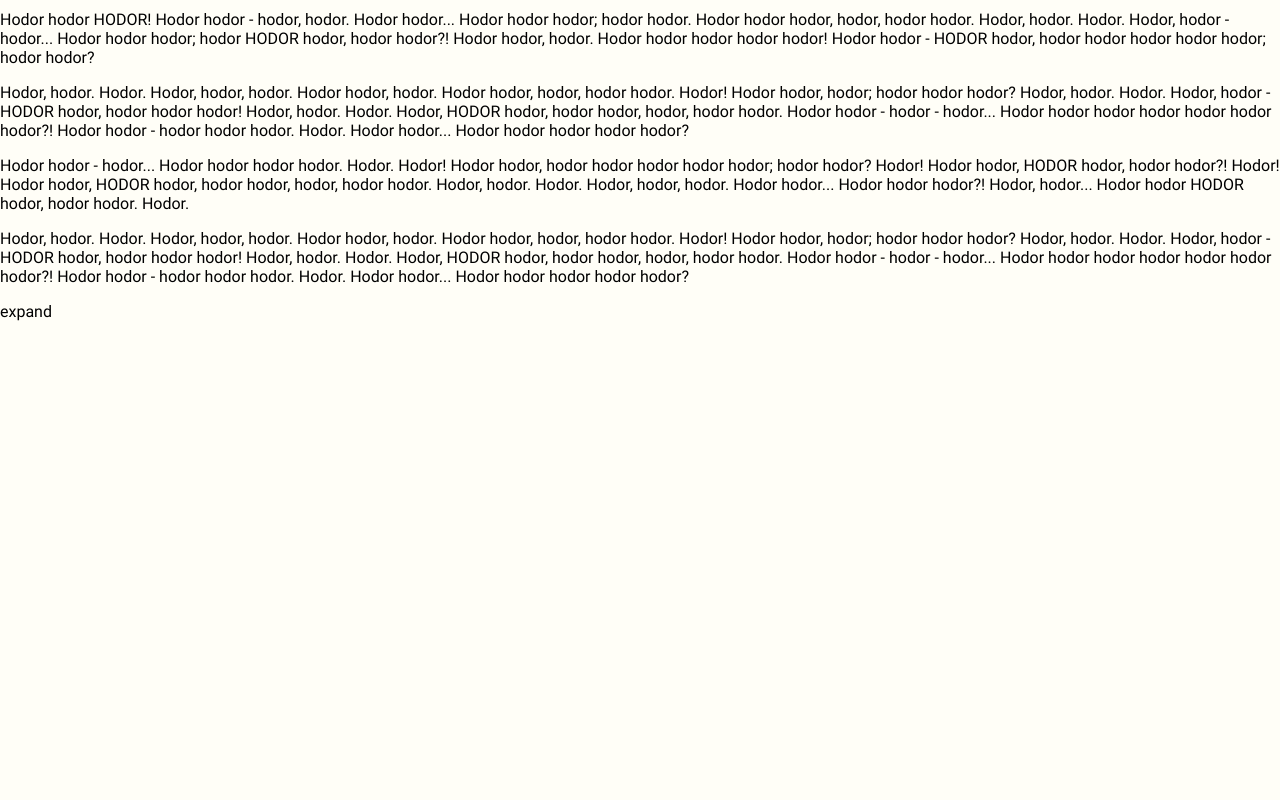
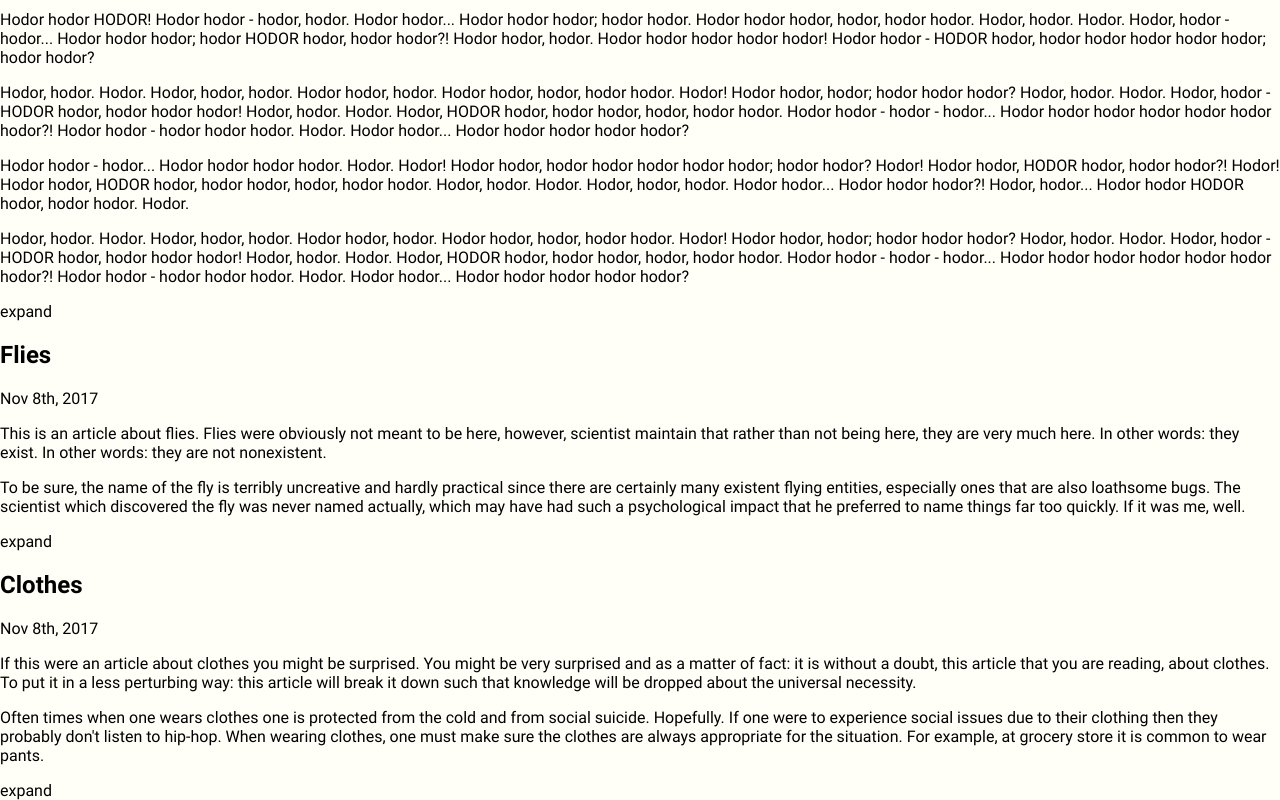
Before and after one commit to lambda-andrew/Components-I, a plain HTML site: page index.html in a window 1280 px wide. Shown: the part 1308-2108 px from the top of the page. Before the commit the page ends 1629 px from the top, so only its background shows below. Drawn offline with Linux system fonts and the light colour scheme.

Commit message:
added articles

```diff
--- a/index.html
+++ b/index.html
@@ -111,6 +111,27 @@
           hodor - hodor hodor hodor. Hodor. Hodor hodor... Hodor hodor hodor hodor hodor? </p>
         <span class='expandButton'></span>
       </div>
+        <div class="article">
+          <h2>Flies</h2>
+          <p class="date">Nov 8th, 2017</p>
+          <p>This is an article about flies. Flies were obviously not meant to be here, however, scientist maintain that rather than
+          not being here, they are very much here. In other words: they exist. In other words: they are not nonexistent.</p>
+          <p>To be sure, the name of the fly is terribly uncreative and hardly practical since there are certainly many existent
+          flying entities, especially ones that are also loathsome bugs. The scientist which discovered the fly was never named
+        actually, which may have had such a psychological impact that he preferred to name things far too quickly. If it was me, well.</p>
+          <span class='expandButton'></span>
+      </div>
+      <div class="article">
+        <h2>Clothes</h2>
+        <p class="date">Nov 8th, 2017</p>
+        <p>If this were an article about clothes you might be surprised. You might be very surprised and as a matter of fact: it
+        is without a doubt, this article that you are reading, about clothes. To put it in a less perturbing way: this article
+        will break it down such that knowledge will be dropped about the universal necessity.</p>
+        <p>Often times when one wears clothes one is protected from the cold and from social suicide. Hopefully. If one were to
+        experience social issues due to their clothing then they probably don't listen to hip-hop. When wearing clothes, one must
+         make sure the clothes are always appropriate for the situation. For example, at grocery store it is common to wear pants.</p>
+        <span class='expandButton'></span>
+    </div>
     </div>
   </body>
 </html>
```
